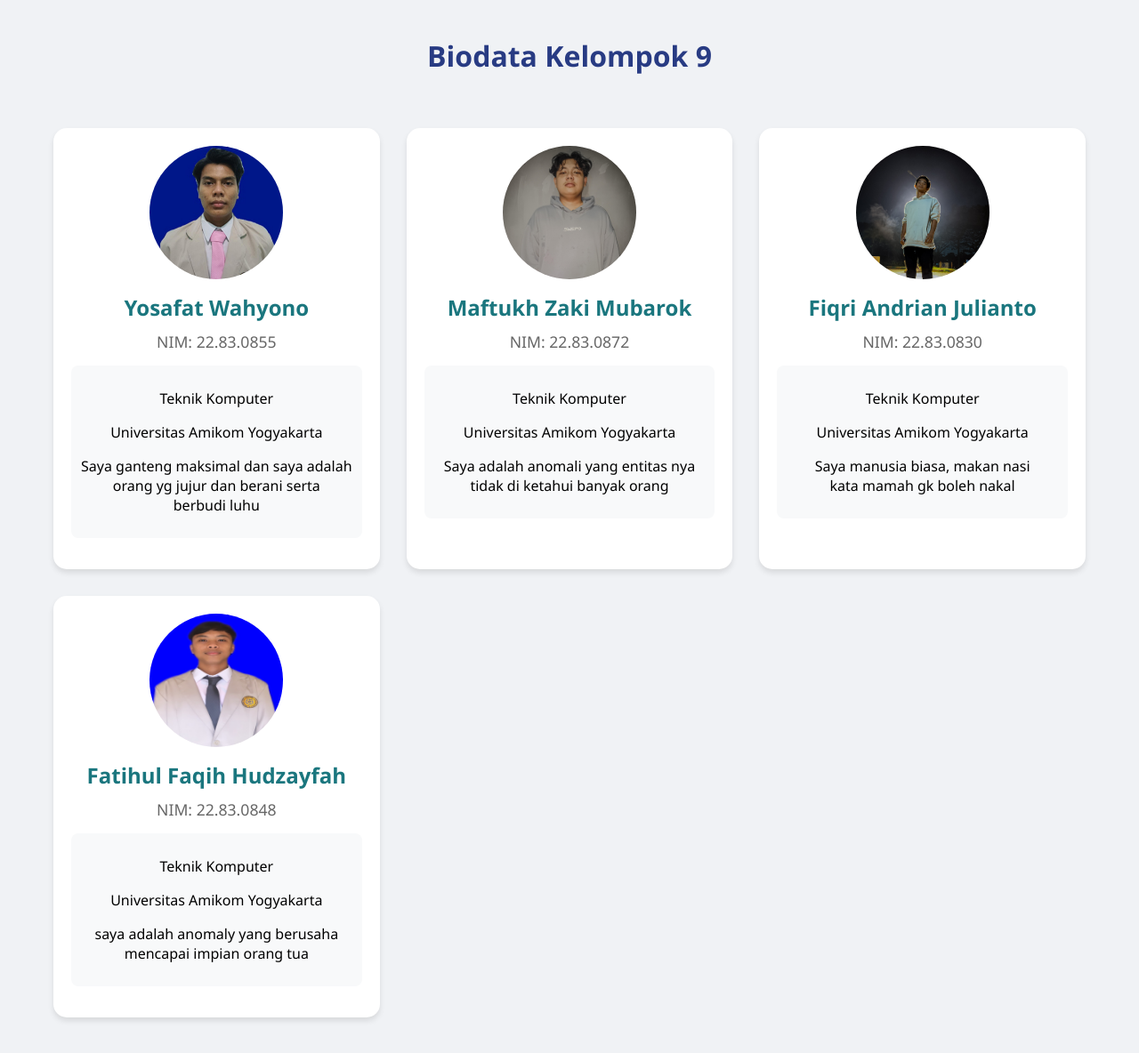
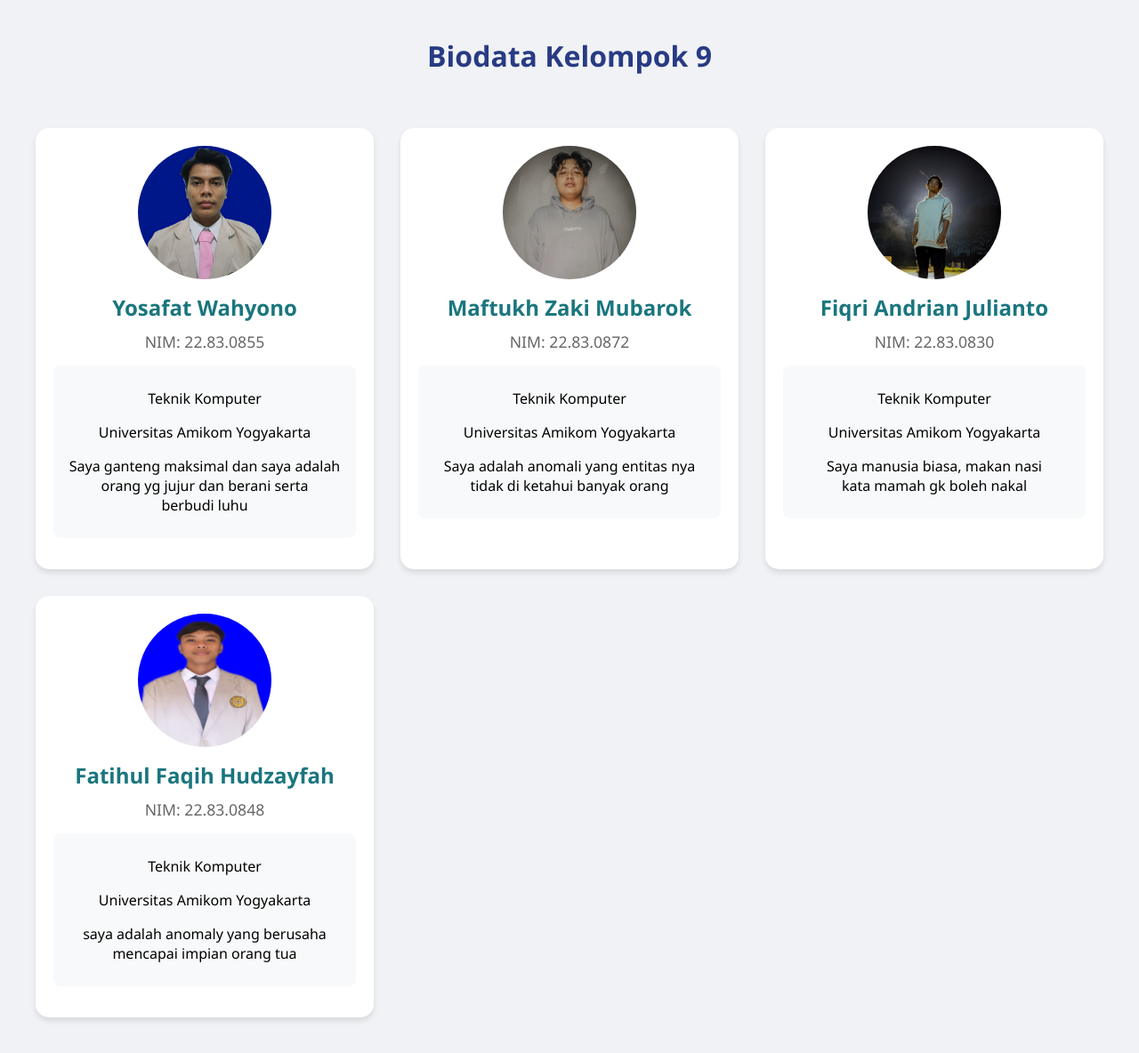
Before and after one commit to Shelite/kelompok-sesat, a Flask app: page / in a window 1280 px wide. Shown: the whole page at 89% size. Run offline with Flask 3, Linux system fonts and the light colour scheme.

Commit message:
index.css

```diff
--- a/static/css/index.css
+++ b/static/css/index.css
@@ -5,7 +5,7 @@ body {
     background-color: #f0f2f5;
 }
 .container {
-    max-width: 1200px;
+    max-width: 1500px;
     margin: 0 auto;
 }
 h1 {
```
